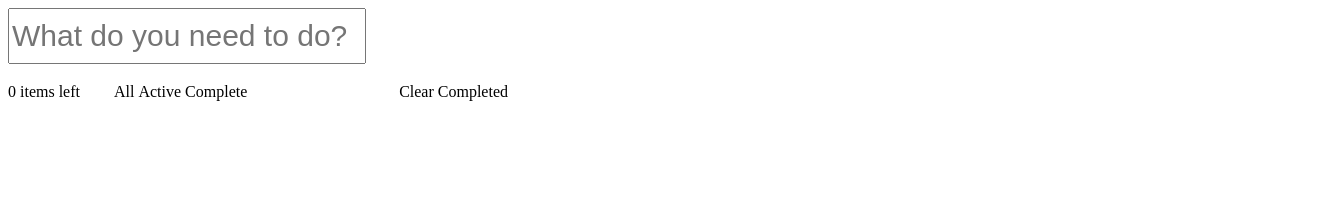
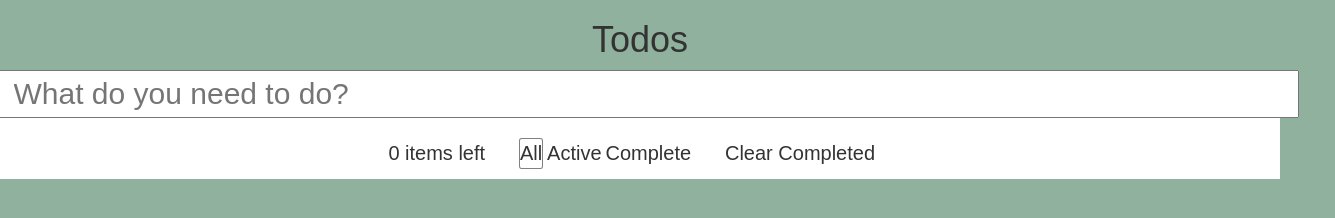
Before and after one commit to JSharpie/todo-list, a website: page index.html in a window 1280 px wide. Shown: the whole page, 1335 px wide, since content can reach past the window. Drawn offline with nearby package versions, Linux system fonts and the light colour scheme.

Commit message:
everything but filter is fully functional. Filter works until you try to check or uncheck and item while filtered.

```diff
--- a/app.js
+++ b/app.js
@@ -8,8 +8,8 @@ var page = {
     page.eventsInit();
   },
   stylesInit: function(){
+    page.loadItemTemplate($('.items'), todoData, $('#todoListTemplate').html());
     page.checkComplete();
-    page.loadItemTemplate($('.items'), todoData, $('#todoListTemplate').html());
   },
   eventsInit: function(){
     $('form').on('submit', function(event){
@@ -29,7 +29,6 @@ var page = {
       if(!found) {
         todoData.push(newToDo);
       }
-      page.loadNewItem($('.items'), newToDo, $('#todoListTemplate').html());
       $('.itemsLeft').html(todoData.length - page.checkCount() + " items left");
       $('.items').html('');
       page.stylesInit();
@@ -37,16 +36,10 @@ var page = {
     $('div').on('click', '.check', function(event){
       $(this).toggleClass('checked');
       $(this).siblings().toggleClass('crossed');
-      for(var i = 0; i < todoData.length; i++){
-        if($('.check:eq(' + i + ')').hasClass('checked')){
-          todoData[i].isChecked = true;
-        }
-        else{
-          todoData[i].isChecked = false;
-        }
-      }
+      page.checkedIt();
       $('.itemsLeft').html(todoData.length - page.checkCount() + " items left");
     });
+    //Gotta love my boy David Thomas for his tip on http://stackoverflow.com/questions/8548126/make-span-element-editable
     $('div').on('dblclick', '.todoListItem', function(event){
        $(this).attr('contentEditable', true).blur(function(){
         $(this).attr('contentEditable', false);
@@ -73,9 +66,9 @@ var page = {
         $('.active').removeClass('bordered');
         $('.complete').removeClass('bordered');
         for(var x = 0; x < todoData.length; x++){
-          page.checkComplete();
           page.loadNewItem($('.items'), todoData[x], $('#todoListTemplate').html());
         }
+        page.checkComplete();
       }
       if($(this).hasClass('active')){
         $('.active').toggleClass('bordered');
@@ -84,17 +77,22 @@ var page = {
         $('.items').html('');
         for(var i = 0; i < todoData.length; i++){
           if(todoData[i].isChecked === false){
+            if($('.check:eq(' + i + ')').hasClass('checked')){
+              $('.check:eq(' + i + ')').removeClass('checked');
+            }
             page.loadNewItem($('.items'), todoData[i], $('#todoListTemplate').html());
           }
         }
+        page.checkComplete();
       }
       if($(this).hasClass('complete')){
         $('.complete').toggleClass('bordered');
         $('.active').removeClass('bordered');
         $('.all').removeClass('bordered');
         for(var j = 0; j < todoData.length; j++){
-          if(!$('.check:eq(' + j + ')').hasClass('checked')){
-            $('.check:eq(' + j + ')').parent().toggleClass('hidden');
+          if(todoData[j].isChecked === false){
+            $('.check:eq(' + j + ')').addClass('checked');
+            $('.todoListItem:eq(' + j + ')').addClass('crossed');
           }
         }
       }
@@ -135,7 +133,17 @@ var page = {
         $('.todoListItem:eq(' + i + ')').addClass('crossed');
       }
     }
-}
+  },
+  checkedIt: function(){
+    for(var i = 0; i < todoData.length; i++){
+      if($('.check:eq(' + i + ')').hasClass('checked')){
+        todoData[i].isChecked = true;
+      }
+      else{
+        todoData[i].isChecked = false;
+      }
+    }
+  }
 };
 $(document).ready(function(){
   page.init();
--- a/bower.json
+++ b/bower.json
@@ -22,6 +22,7 @@
   ],
   "dependencies": {
     "underscore": "~1.8.3",
-    "jquery": "~2.1.4"
+    "jquery": "~2.1.4",
+    "bootstrap": "~3.3.5"
   }
 }
--- a/compile.css
+++ b/compile.css
@@ -1,25 +1,54 @@
-.addItem input {
-  width: 350px;
+body {
+  background-color: #90b19d;
+  font-family: sans-serif; }
+
+header {
+  width: 100%; }
+  header h1 {
+    text-align: center; }
+
+.listWrap {
+  font-size: 50px;
+  padding-bottom: 5px;
+  padding-left: 55px;
+  border-bottom: 1px solid gray;
+  margin-top: 23px; }
+  .listWrap .check {
+    position: absolute;
+    display: inline-block;
     height: 50px;
-  font-size: 30px; }
-
-li {
+    width: 50px;
+    cursor: pointer;
+    border: 2px solid black;
+    border-radius: 100%; }
+  .listWrap .todoListItem {
+    margin-left: 35px;
     list-style: none;
     position: relative;
     left: 25px;
-  bottom: 21px; }
+    bottom: 10px; }
+
+.pageContainer {
+  background-color: white; }
+
+.container, nav {
+  margin-left: 20px;
+  width: 100%; }
+
+.items {
+  background-color: white; }
+
+.addItem {
+  width: 100%; }
+  .addItem input {
+    width: 104%;
+    position: relative;
+    padding-left: 1%;
+    right: 36px;
+    font-size: 30px; }
 
 .items {
   margin-top: 10px; }
-
-.check {
-  display: inline-block;
-  height: 10px;
-  width: 10px;
-  cursor: pointer;
-  border: 2px solid black;
-  border-radius: 100%;
-  width: 10px; }
 
 .checked {
   background-color: black; }
@@ -27,23 +56,23 @@ li {
 .crossed {
   text-decoration: line-through; }
 
-nav {
-  vertical-align: bottom;
-  margin-top: 40px; }
 nav ul {
-    position: relative;
-    right: 65px;
-    width: 500px; }
+  margin-left: 28%; }
   nav ul li {
     display: inline-block;
-      cursor: pointer; }
+    cursor: pointer;
+    margin: 10px auto;
+    font-size: 20px; }
   nav ul li:nth-child(1) {
+    cursor: auto;
     position: relative;
-      right: 30px;
-      margin-right: 30px; }
+    right: 30px; }
   nav ul li:nth-child(5) {
-      float: right; }
+    margin-left: 30px; }
 
 .bordered {
   border: 1px solid gray;
-  border-radius: 3%; }
+  border-radius: 10%; }
+
+.hidden {
+  display: none; }
--- a/index.html
+++ b/index.html
@@ -3,6 +3,7 @@
   <head>
     <meta charset="utf-8">
     <title>ToDo List</title>
+    <link rel="stylesheet" href="bower_components/bootstrap/dist/css/bootstrap.css" media="screen" title="no title" charset="utf-8">
     <link rel="stylesheet" href="compile.css" media="screen" title="no title" charset="utf-8">
     <script type="text/html" id="todoTitleTemplate">
       <h2 class = "todoTitle"><%= title %></h2>
@@ -15,6 +16,10 @@
     </script>
   </head>
   <body>
+    <header>
+      <h1>Todos</h1>
+    </header>
+    <section class="pageContainer">
       <div class="container">
         <form class="addItem" action="index.html" method="post">
           <input type="text" name = "newToDo" placeholder="What do you need to do?">
@@ -24,12 +29,13 @@
       <nav>
         <ul>
           <li class = "itemsLeft"></li>
-        <li class = "filter all">All</li>
+          <li class = "filter all bordered">All</li>
           <li class = "filter active">Active</li>
           <li class = "filter complete">Complete</li>
           <li class = "clearComplete">Clear Completed</li>
         </ul>
       </nav>
+    </div>
     <script src="bower_components/jquery/dist/jquery.js" charset="utf-8"></script>
     <script src="bower_components/underscore/underscore.js" charset="utf-8"></script>
     <script src="data.js" charset="utf-8"></script>
--- a/styles.scss
+++ b/styles.scss
@@ -1,28 +1,60 @@
+body{
+  background-color:rgb(144, 177, 157);
+  font-family:sans-serif;
+}
+header{
+  width: 100%;
+  h1{
+    text-align:center;
+  }
+}
+.listWrap{
+  font-size:50px;
+  padding-bottom:5px;
+  padding-left:55px;
+  border-bottom: 1px solid gray;
+  margin-top:23px;
+  .check{
+    position:absolute;
+    display:inline-block;
+    height:50px;
+    width:50px;
+    cursor:pointer;
+    border:2px solid black;
+    border-radius:100%;
+  }
+  .todoListItem{
+      margin-left:35px;
+      list-style:none;
+      position:relative;
+      left:25px;
+      bottom:10px;
+      // display:inline-block;
+  }
+}
+.pageContainer{
+  background-color:white;
+}
+.container, nav{
+  margin-left:20px;
+  width:100%;
+}
+.items{
+  background-color:white;
+}
 .addItem{
+  width:100%;
   input{
-    width:350px;
-    height:50px;
-    font-size:30px;
+    width: 104%;
+    position: relative;
+    padding-left:1%;
+    right: 36px;
+    font-size: 30px;
     }
 }
-li{
-  list-style:none;
-  position:relative;
-  left:25px;
-  bottom:21px;
-  // display:inline-block;
-}
+
 .items{
   margin-top:10px;
-}
-.check{
-  display:inline-block;
-  height:10px;
-  width:10px;
-  cursor:pointer;
-  border:2px solid black;
-  border-radius:100%;
-  width:10px;
 }
 .checked{
   background-color:black;
@@ -31,27 +63,28 @@ li{
   text-decoration:line-through;
 }
 nav{
-  vertical-align:bottom;
-  margin-top:40px;
   ul{
-    position:relative;
-    right:65px;
-    width:500px;
+    margin-left:28%;
     li{
       display:inline-block;
       cursor:pointer;
+      margin:10px auto;
+      font-size:20px;
     }
     li:nth-child(1){
+      cursor:auto;
       position:relative;
       right: 30px;
-      margin-right:30px;
     }
     li:nth-child(5){
-      float:right;
+      margin-left:30px;
     }
   }
 }
 .bordered{
   border:1px solid gray;
-  border-radius:3%;
+  border-radius:10%;
 }
+.hidden{
+  display:none;
+}
```
Lines whose indentation alone changed are shown as unchanged.
